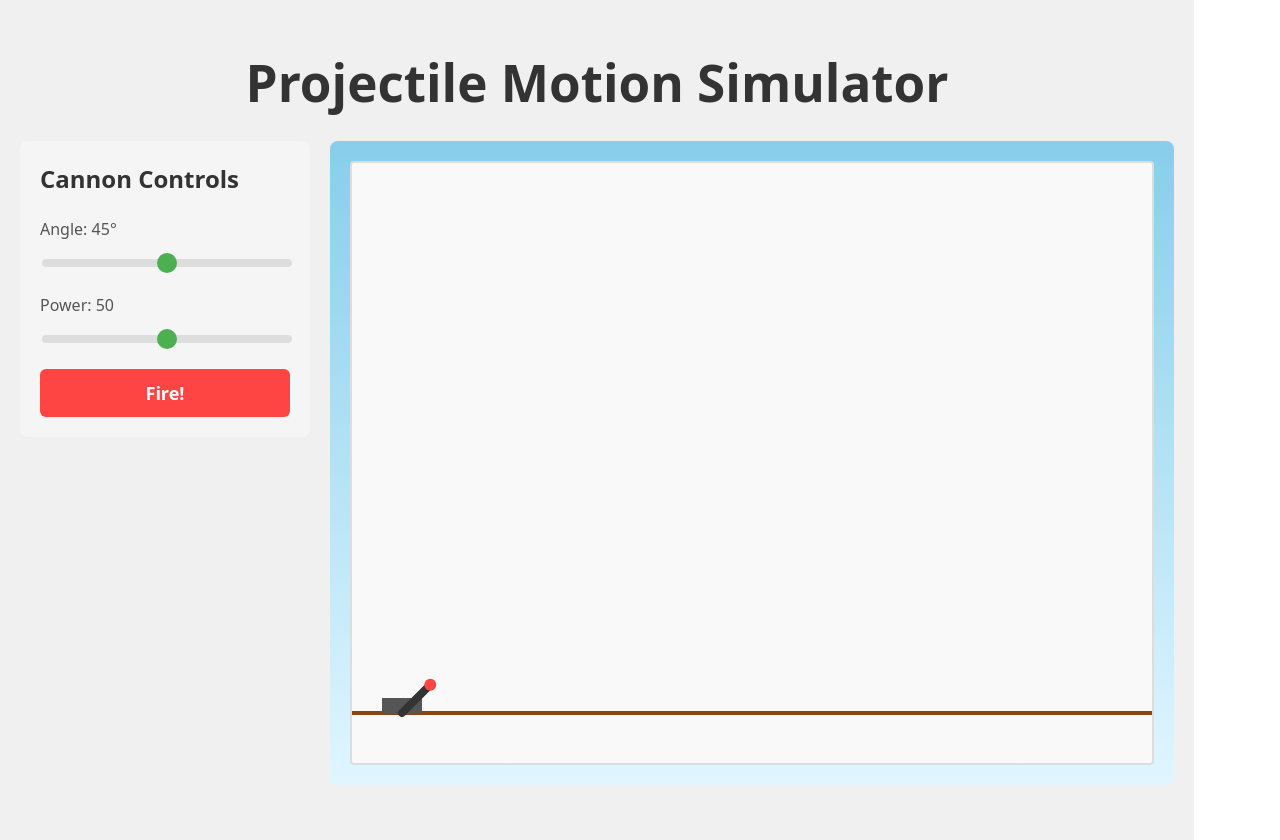
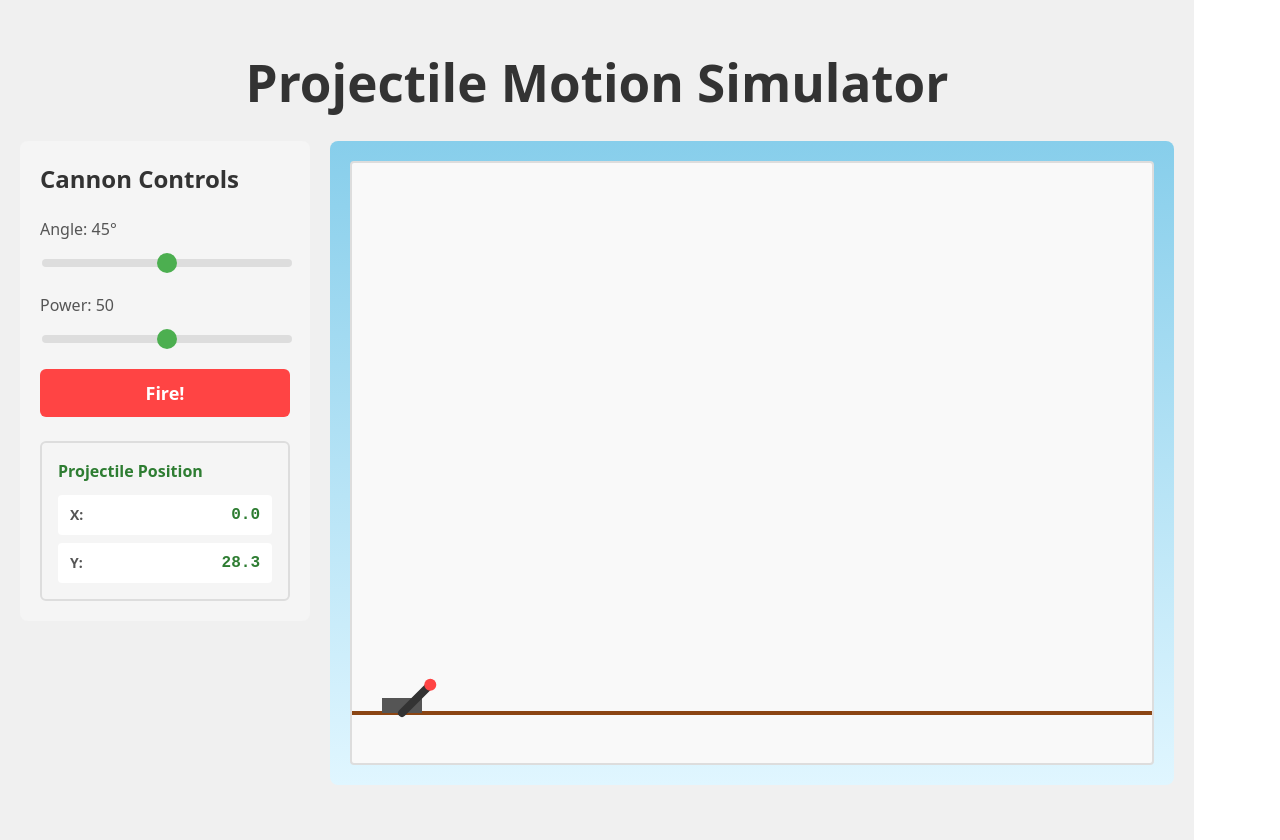
Before and after one commit to ksci/projectile-motion, a React (Vite) app: page / in a window 1280 px wide. Built offline with nearby package versions, Linux system fonts and the light colour scheme.

Commit message:
add display hub

```diff
--- a/src/App.tsx
+++ b/src/App.tsx
@@ -26,6 +26,8 @@ function App() {
   const startTimeRef = useRef<number | null>(null)
   const initialVelocityRef = useRef<number>(0)
   const angleRadRef = useRef<number>(0)
+  const launchCannonTipXRef = useRef<number>(initialX)
+  const launchCannonTipYRef = useRef<number>(initialY)
 
   useEffect(() => {
     if (isFlying) {
@@ -93,12 +95,32 @@ function App() {
     const startX = cannonX + barrelLength * Math.cos(angleRad)
     const startY = groundY - barrelLength * Math.sin(angleRad)
 
+    // Store cannon tip position at launch for coordinate transformation
+    launchCannonTipXRef.current = startX
+    launchCannonTipYRef.current = startY
+
     // Reset projectile position to end of cannon barrel
     setProjectileX(startX)
     setProjectileY(startY)
     startTimeRef.current = null
     setIsFlying(true)
   }
+
+  // Calculate cannon tip position (for coordinate transformation)
+  // Use launch position if flying, otherwise use current angle
+  const angleRad = (angle * Math.PI) / 180
+  const currentCannonTipX = cannonX + barrelLength * Math.cos(angleRad)
+  const currentCannonTipY = groundY - barrelLength * Math.sin(angleRad)
+
+  // Use launch position if projectile is flying, otherwise use current position
+  const cannonTipX = isFlying ? launchCannonTipXRef.current : currentCannonTipX
+  const cannonTipY = isFlying ? launchCannonTipYRef.current : currentCannonTipY
+
+  // Transform coordinates: ground is y=0, cannon tip is x=0
+  // x_scaled = x_pixel - cannonTipX
+  // y_scaled = groundY - y_pixel (y increases upward in physics, downward in screen)
+  const scaledX = projectileX - cannonTipX
+  const scaledY = groundY - projectileY
 
   return (
     <div className="app">
@@ -111,6 +133,9 @@ function App() {
           onPowerChange={setPower}
           onFire={handleFire}
           disabled={isFlying}
+          projectileX={scaledX}
+          projectileY={scaledY}
+          isFlying={isFlying}
         />
         <SimulationCanvas
           angle={angle}
--- a/src/components/CannonControls.css
+++ b/src/components/CannonControls.css
@@ -71,3 +71,52 @@
   background: #ccc;
   cursor: not-allowed;
 }
+
+.position-display {
+  margin-top: 24px;
+  padding: 16px;
+  background: #f5f5f5;
+  border-radius: 6px;
+  border: 2px solid #ddd;
+  transition: all 0.3s ease;
+}
+
+.position-display.active {
+  background: #e8f5e9;
+  border-color: #4CAF50;
+}
+
+.position-display h3 {
+  margin: 0 0 12px 0;
+  font-size: 16px;
+  color: #2e7d32;
+  font-weight: 600;
+}
+
+.position-values {
+  display: flex;
+  flex-direction: column;
+  gap: 8px;
+}
+
+.position-item {
+  display: flex;
+  justify-content: space-between;
+  align-items: center;
+  padding: 8px 12px;
+  background: white;
+  border-radius: 4px;
+  font-size: 14px;
+}
+
+.position-label {
+  font-weight: 600;
+  color: #555;
+}
+
+.position-value {
+  font-family: 'Courier New', monospace;
+  font-weight: bold;
+  color: #2e7d32;
+  font-size: 16px;
+}
--- a/src/components/CannonControls.tsx
+++ b/src/components/CannonControls.tsx
@@ -7,6 +7,9 @@ interface CannonControlsProps {
   onPowerChange: (power: number) => void
   onFire: () => void
   disabled?: boolean
+  projectileX?: number
+  projectileY?: number
+  isFlying?: boolean
 }
 
 export default function CannonControls({
@@ -16,6 +19,9 @@ export default function CannonControls({
   onPowerChange,
   onFire,
   disabled = false,
+  projectileX,
+  projectileY,
+  isFlying = false,
 }: CannonControlsProps) {
   return (
     <div className="cannon-controls">
@@ -58,6 +64,24 @@ export default function CannonControls({
       >
         Fire!
       </button>
+
+      <div className={`position-display ${isFlying ? 'active' : ''}`}>
+        <h3>Projectile Position</h3>
+        <div className="position-values">
+          <div className="position-item">
+            <span className="position-label">X:</span>
+            <span className="position-value">
+              {projectileX !== undefined ? projectileX.toFixed(1) : '—'}
+            </span>
+          </div>
+          <div className="position-item">
+            <span className="position-label">Y:</span>
+            <span className="position-value">
+              {projectileY !== undefined ? projectileY.toFixed(1) : '—'}
+            </span>
+          </div>
+        </div>
+      </div>
     </div>
   )
 }
```
